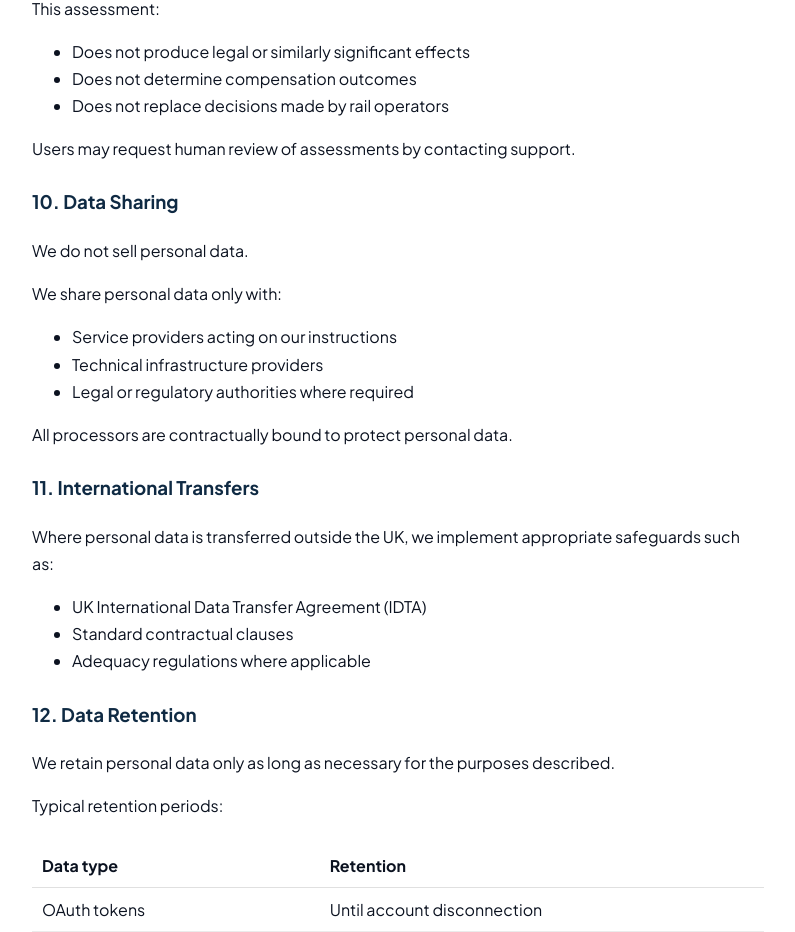
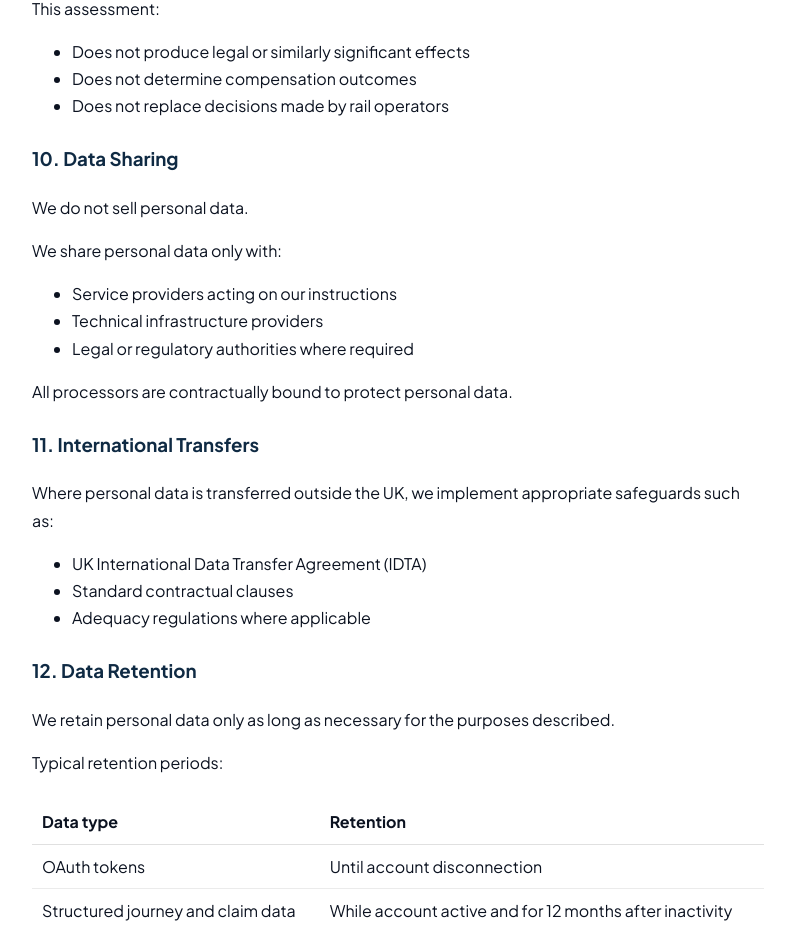
Before and after one commit to fareguard/fg-rail-pwa-starter, a Next.js app: page /privacy-policy in a window 1280 px wide. Shown: the part 4555-5487 px from the top of the page, without its empty margins (242-1037 px from the left). Built offline with nearby package versions, Linux system fonts and the light colour scheme.

Commit message:
Update page.tsx

```diff
--- a/app/(app)/privacy-policy/page.tsx
+++ b/app/(app)/privacy-policy/page.tsx
@@ -267,9 +267,6 @@ export default function PrivacyPolicy() {
               <li>Does not determine compensation outcomes</li>
               <li>Does not replace decisions made by rail operators</li>
             </ul>
-            <p>
-              Users may request human review of assessments by contacting support.
-            </p>
 
             <h3 style={{ marginTop: 24, color: "var(--fg-navy)" }}>10. Data Sharing</h3>
             <p>We do not sell personal data.</p>
```
